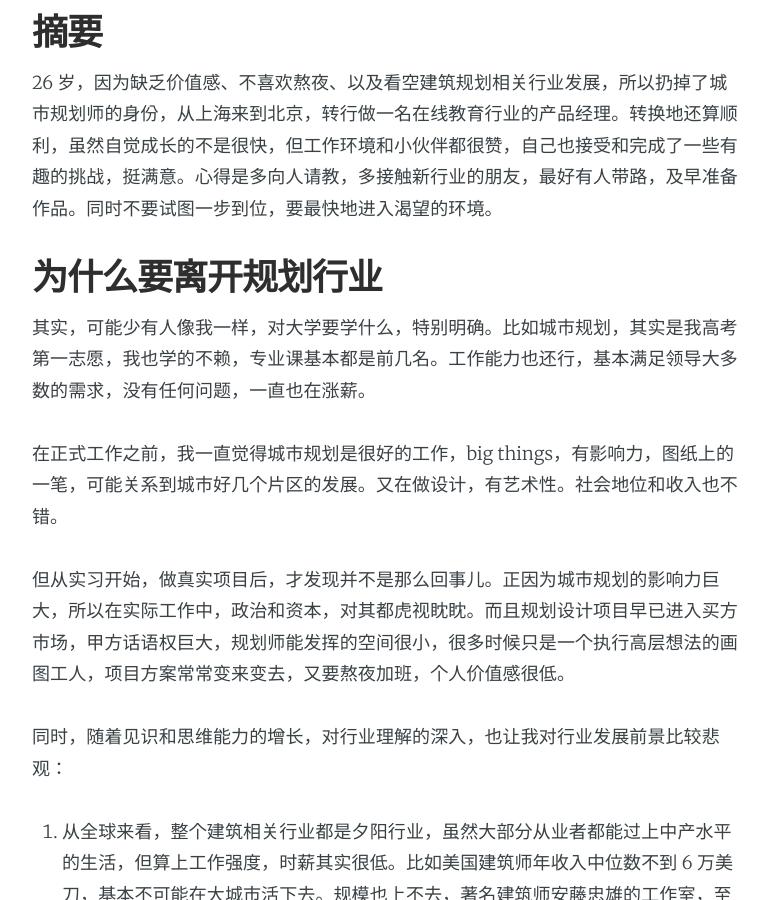
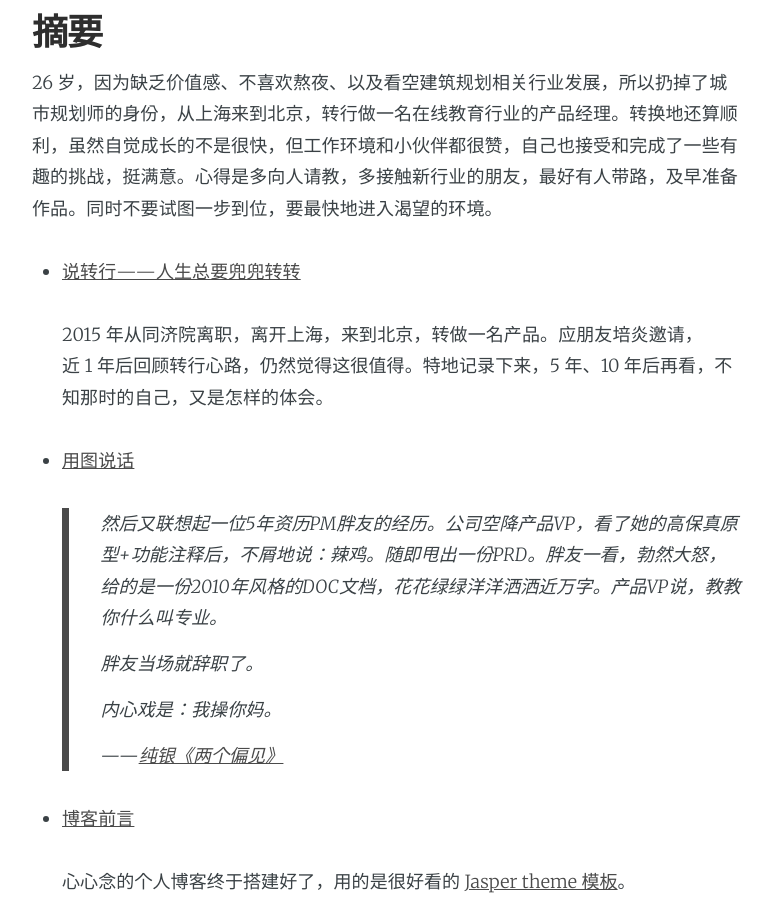
Before and after one commit to Rainvoo/Rainvoo.github.io, a Jekyll site: the page built from _posts/2016-07-15-Why_I_quited_and_changed_my_career.md, in a window 1280 px wide and 900 px high, scrolled down 831 px. Shown: the whole window, without its empty margins (253-1027 px from the left). Built offline with Jekyll 4.4.1, drawn with Linux system fonts in a browser that asks for light colours; nearby versions of some CDN libraries; some of the changed text lies outside the part shown.

Commit message:
update code
摘要代码测试

```diff
--- a/_posts/2016-07-15-Why_I_quited_and_changed_my_career.md
+++ b/_posts/2016-07-15-Why_I_quited_and_changed_my_career.md
@@ -18,6 +18,15 @@
 
 
 26 岁，因为缺乏价值感、不喜欢熬夜、以及看空建筑规划相关行业发展，所以扔掉了城市规划师的身份，从上海来到北京，转行做一名在线教育行业的产品经理。转换地还算顺利，虽然自觉成长的不是很快，但工作环境和小伙伴都很赞，自己也接受和完成了一些有趣的挑战，挺满意。心得是多向人请教，多接触新行业的朋友，最好有人带路，及早准备作品。同时不要试图一步到位，要最快地进入渴望的环境。
+
+<ul>
+  {% for post in site.posts %}
+    <li>
+      <a href="{{ post.url }}">{{ post.title }}</a>
+      <p>{{ post.excerpt }}</p>
+    </li>
+  {% endfor %}
+</ul>
 
 
 ## 为什么要离开规划行业
```
